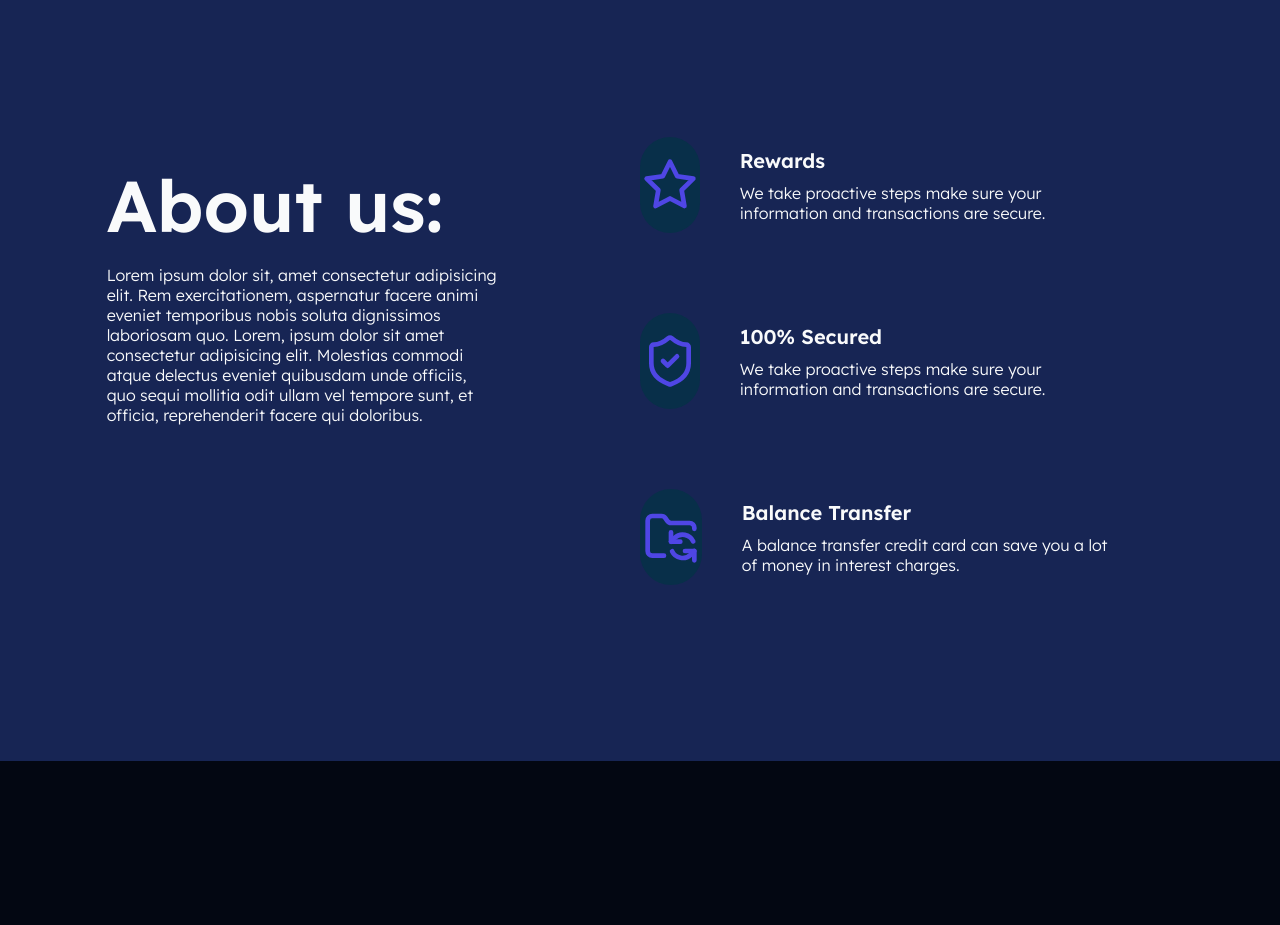
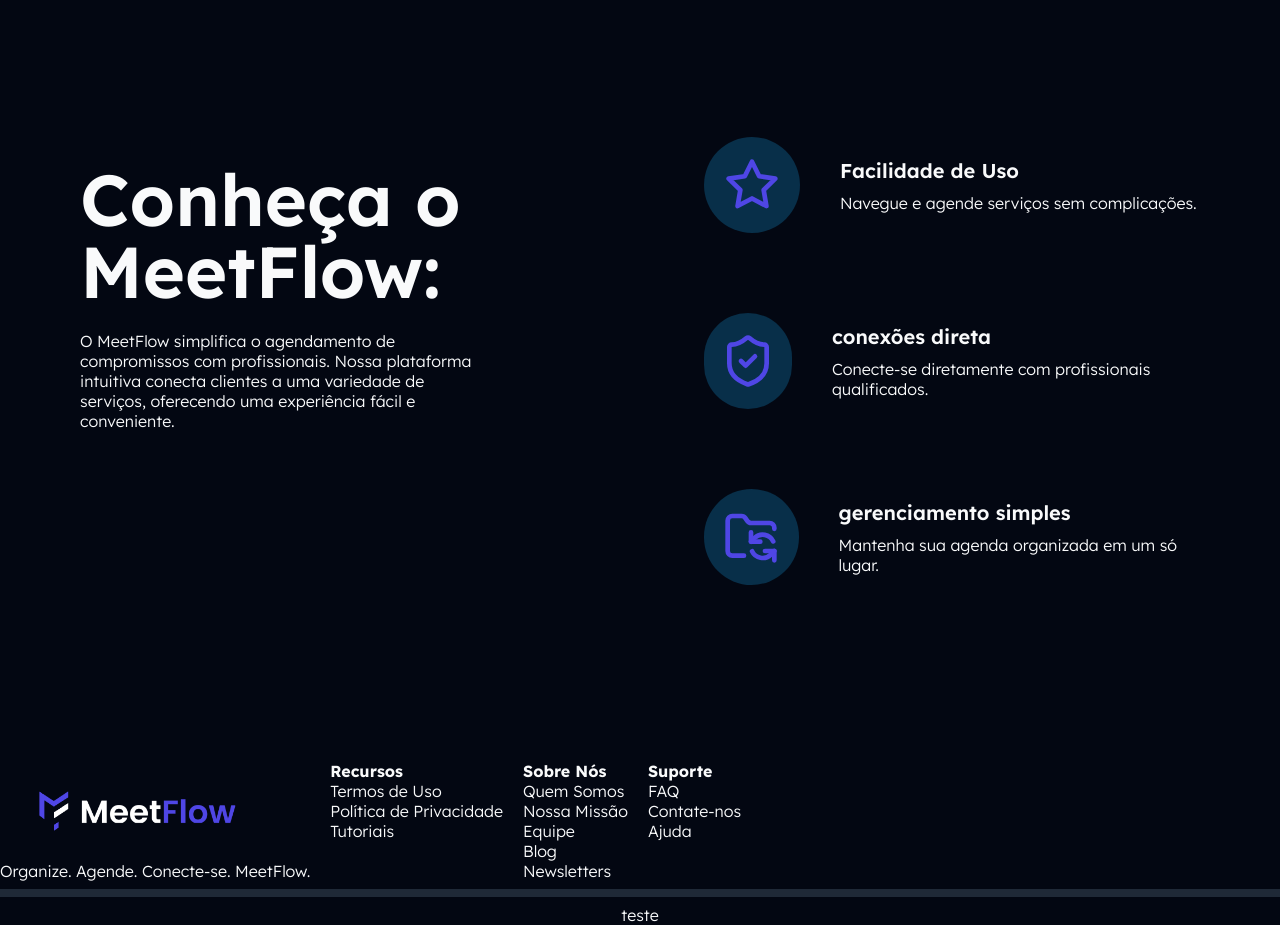
Before and after one commit to renansouz/MeetFlow-OBC, a React (Vite) app: page / in a window 1280 px wide. Shown: the part 920-1845 px from the top of the page. Before the commit the page ends 1681 px from the top, so only its background shows below. Built offline with nearby package versions, Linux system fonts and the light colour scheme.

Commit message:
create footer component

```diff
--- a/package.json
+++ b/package.json
@@ -13,6 +13,7 @@
     "@radix-ui/react-avatar": "^1.0.4",
     "@radix-ui/react-dropdown-menu": "^2.0.6",
     "@radix-ui/react-navigation-menu": "^1.1.4",
+    "@radix-ui/react-separator": "^1.0.3",
     "@radix-ui/react-slot": "^1.0.2",
     "@stitches/react": "^1.2.8",
     "class-variance-authority": "^0.7.0",
--- /dev/null
+++ b/src/components/Footer/Footer.tsx
@@ -0,0 +1,46 @@
+import { useTheme } from "@/context/theme-provider";
+import Logo from "@/public/Logo.png";
+import LightLogo from "@/public/Logo-light.png";
+import { Separator } from "@/components/ui/separator";
+
+export const Footer = () => {
+    const { theme } = useTheme();
+
+    return (
+        <div className="flex justify-center flex-col items-center">
+            <div className="flex items-start w-full gap-5">
+                <div>
+                    <img
+                        src={theme === "dark" ? Logo : LightLogo}
+                        alt=""
+                        className="w-64"
+                    />
+                    <p>Organize. Agende. Conecte-se. MeetFlow.</p>
+                </div>
+                <div>
+                    <h2 className="font-bold">Recursos</h2>
+                    <p>Termos de Uso</p>
+                    <p>Política de Privacidade</p>
+                    <p>Tutoriais</p>
+                </div>
+                <div>
+                    <h2 className="font-bold">Sobre Nós</h2>
+                    <p>Quem Somos</p>
+                    <p>Nossa Missão</p>
+                    <p>Equipe</p>
+                    <p>Blog</p>
+                    <p>Newsletters</p>
+                </div>
+                <div>
+                    <h2 className="font-bold">Suporte</h2>
+                    <p>FAQ</p>
+                    <p>Contate-nos</p>
+                    <p>Ajuda</p>
+                </div>
+            </div>
+            <Separator orientation="horizontal" className="w-full h-2 my-2" />
+            <div></div>
+            <h1>teste</h1>
+        </div>
+    );
+};
--- /dev/null
+++ b/src/components/ui/separator.tsx
@@ -0,0 +1,29 @@
+import * as React from "react"
+import * as SeparatorPrimitive from "@radix-ui/react-separator"
+
+import { cn } from "@/lib/utils"
+
+const Separator = React.forwardRef<
+  React.ElementRef<typeof SeparatorPrimitive.Root>,
+  React.ComponentPropsWithoutRef<typeof SeparatorPrimitive.Root>
+>(
+  (
+    { className, orientation = "horizontal", decorative = true, ...props },
+    ref
+  ) => (
+    <SeparatorPrimitive.Root
+      ref={ref}
+      decorative={decorative}
+      orientation={orientation}
+      className={cn(
+        "shrink-0 bg-border",
+        orientation === "horizontal" ? "h-[1px] w-full" : "h-full w-[1px]",
+        className
+      )}
+      {...props}
+    />
+  )
+)
+Separator.displayName = SeparatorPrimitive.Root.displayName
+
+export { Separator }
--- a/src/pages/Home/Components/Card.tsx
+++ b/src/pages/Home/Components/Card.tsx
@@ -1,4 +1,3 @@
-import { ReactElement } from "react";
 import { LucideIcon } from "lucide-react";
 
 type CardProps = {
@@ -9,7 +8,7 @@ type CardProps = {
 
 export const Card = ({ Icon, title, label }: CardProps) => {
     return (
-        <div className="w-3/4 h-24 flex justify-center items-center gap-10">
+        <div className="w-4/5 h-24 flex  items-center gap-10">
             <div className="bg-sky-950 w-24 h-24 flex justify-center items-center rounded-full">
                 <Icon className="w-14 h-14 text-5xl text-indigo-600" />
             </div>
--- a/src/pages/Home/Home.tsx
+++ b/src/pages/Home/Home.tsx
@@ -5,59 +5,48 @@ import { Star, ShieldCheck, FolderSync } from "lucide-react";
 
 export const Home = () => {
     return (
-        <div className="p-0 bg-blue-950">
+        <div className="p-0">
             <section className="p-0 h-lvh text-center">
                 <BackGroundImage>
                     <h1 className="text-7xl text-white font-lexend-start font-semibold text-center">
                         The Next Payment Method
                     </h1>
-                    <p className="font-lexend-start font-extralight text-2xl text-white text-center">
-                        Lorem ipsum dolor sit amet consectetur adipisicing elit.
-                        Consequatur labore, quod atque iusto rem, delectus
-                        aliquam ipsum.
-                    </p>
+                    <p className="font-lexend-start font-extralight text-2xl text-white text-center w-1/2">Encontre serviços, agende compromissos e simplifique sua vida com o MeetFlow. A maneira mais fácil de conectar-se com profissionais e organizarsua agenda. Experimente agora!</p>
                     <Link
-                        className="bg-indigo-600  h-12 w-60 items-center justify-center rounded-md bg-background px-6 py-2 text-white text-2xl"
+                        className="bg-indigo-600  h-12 items-center justify-center rounded-md bg-background px-6 py-2 text-white text-2xl"
                         to={"/cadastro"}
                     >
-                        Comece já
+                        CLIQUE AQUI PARA COMEÇAR
                     </Link>
                 </BackGroundImage>
             </section>
-            <section className="bg-blue-950 min-h-screen flex ">
+            <section className="min-h-screen flex ">
                 <div className="w-3/6 flex justify-center items-center text-center flex-col gap-5">
-                    <div className="w-4/6 text-left flex flex-col gap-6">
+                    <div className="w-9/12 text-left flex flex-col gap-6">
                         <h1 className="text-7xl font-lexend-start font-semibold">
-                            About us:
+                            Conheça o MeetFlow:
                         </h1>
-                        <p className="w-11/12 mb-32">
-                            Lorem ipsum dolor sit, amet consectetur adipisicing
-                            elit. Rem exercitationem, aspernatur facere animi
-                            eveniet temporibus nobis soluta dignissimos
-                            laboriosam quo. Lorem, ipsum dolor sit amet
-                            consectetur adipisicing elit. Molestias commodi
-                            atque delectus eveniet quibusdam unde officiis, quo
-                            sequi mollitia odit ullam vel tempore sunt, et
-                            officia, reprehenderit facere qui doloribus.
+                        <p className="w-10/12 mb-32">
+                            O MeetFlow simplifica o agendamento de compromissos com profissionais.  Nossa plataforma intuitiva conecta clientes a uma variedade de serviços,  oferecendo uma experiência fácil e conveniente.
                         </p>
                     </div>
                 </div>
 
-                <div className="w-3/6 flex justify-center items-left flex-col gap-20">
+                <div className="w-3/6 flex justify-center items-center flex-col gap-20">
                     <Card
                         Icon={Star}
-                        title="Rewards"
-                        label="We take proactive steps make sure your information and transactions are secure."
+                        title="Facilidade de Uso"
+                        label="Navegue e agende serviços sem complicações."
                     />
                     <Card
                         Icon={ShieldCheck}
-                        title="100% Secured"
-                        label="We take proactive steps make sure your information and transactions are secure."
+                        title="conexões direta"
+                        label="Conecte-se diretamente com profissionais qualificados."
                     />
                     <Card
                         Icon={FolderSync}
-                        title="Balance Transfer"
-                        label="A balance transfer credit card can save you a lot of money in interest charges."
+                        title="gerenciamento simples"
+                        label="Mantenha sua agenda organizada em um só lugar."
                     />
                 </div>
             </section>
--- a/src/pages/_layouts/AppLayout.tsx
+++ b/src/pages/_layouts/AppLayout.tsx
@@ -1,6 +1,6 @@
 import { Outlet } from "react-router-dom";
-
 import { Header } from "@/components/Header/header";
+import { Footer } from "@/components/Footer/Footer";
 
 export function AppLayout() {
     return (
@@ -10,6 +10,8 @@ export function AppLayout() {
             <div className="">
                 <Outlet />
             </div>
+
+            <Footer />
         </div>
     );
 }
```
Also changed, not shown: src/global.css (line endings or trailing spaces), 1 other file (tests, documents, lock files or other folders).
